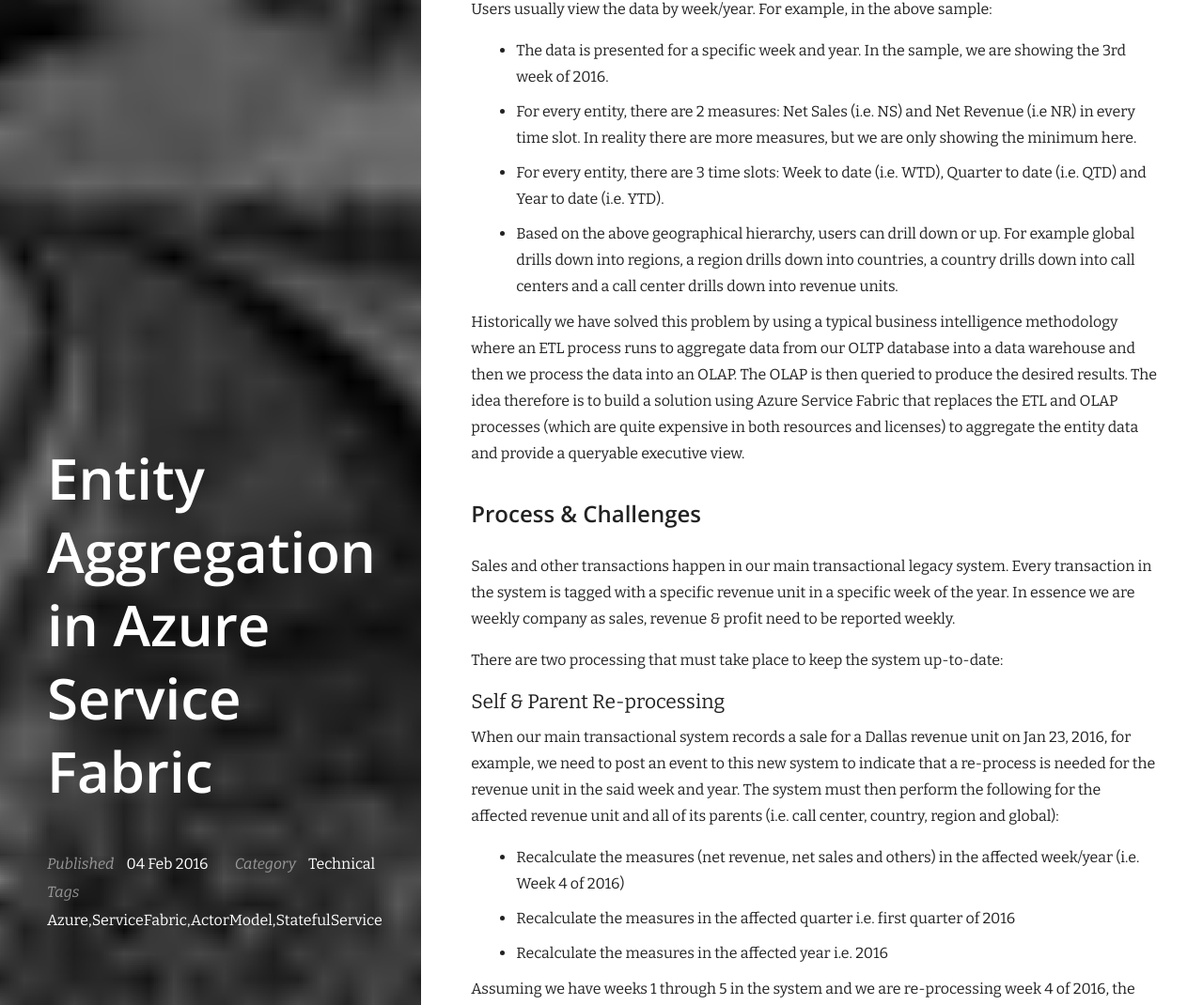
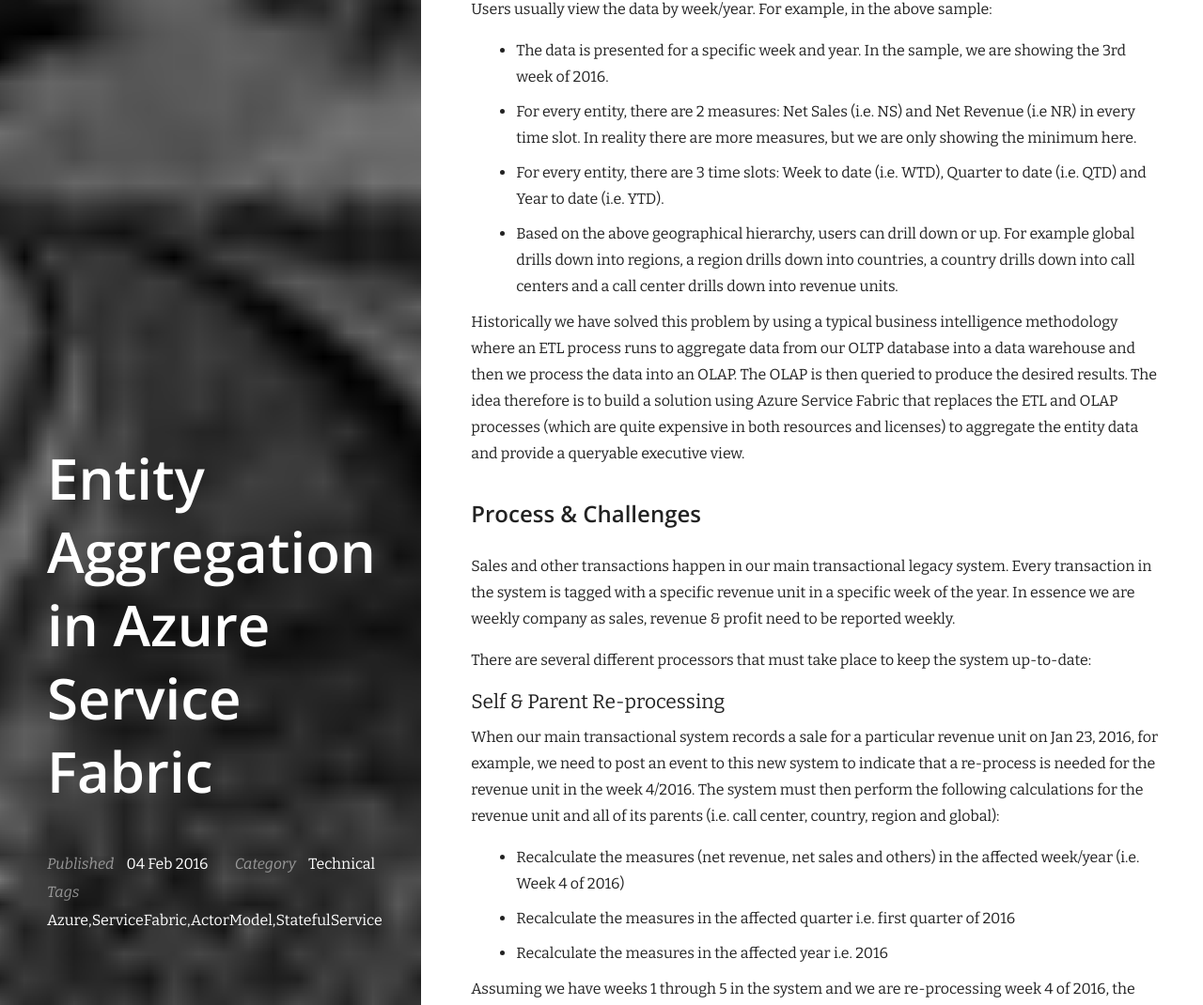
Before and after one commit to khaledhikmat/khaledhikmat.github.io, a Jekyll site: the page built from _posts/2016-02-04-azure-service-fabric.markdown, in a window 1280 px wide. Shown: the part 1488-2558 px from the top of the page at 94% size. Built offline with Jekyll 4.4.1, drawn with Linux system fonts in a browser that asks for light colours; nearby versions of some CDN libraries; some of the changed text lies outside the part shown.

Commit message:
Service Fabric post mods

```diff
--- a/_posts/2016-02-04-azure-service-fabric.markdown
+++ b/_posts/2016-02-04-azure-service-fabric.markdown
@@ -37,11 +37,11 @@ Historically we have solved this problem by using a typical business intelligenc
 
 Sales and other transactions happen in our main transactional legacy system. Every transaction in the system is tagged with a specific revenue unit in a specific week of the year. In essence we are weekly company as sales, revenue & profit need to be reported weekly.
 
-There are two processing that must take place to keep the system up-to-date:
+There are several different processors that must take place to keep the system up-to-date:
 
 #### Self & Parent Re-processing
 
-When our main transactional system records a sale for a Dallas revenue unit on Jan 23, 2016, for example, we need to post an event to this new system to indicate that a re-process is needed for the revenue unit in the said week and year. The system must then perform the following for the affected revenue unit and all of its parents (i.e. call center, country, region and global):
+When our main transactional system records a sale for a particular revenue unit on Jan 23, 2016, for example, we need to post an event to this new system to indicate that a re-process is needed for the revenue unit in the week 4/2016. The system must then perform the following calculations for the revenue unit and all of its parents (i.e. call center, country, region and global):
 
 * Recalculate the measures (net revenue, net sales and others) in the affected week/year (i.e. Week 4 of 2016)
 * Recalculate the measures in the affected quarter i.e. first quarter of 2016
```
Also changed, not shown: other parts of _posts/2016-02-04-azure-service-fabric.markdown (+2 -2 lines).
